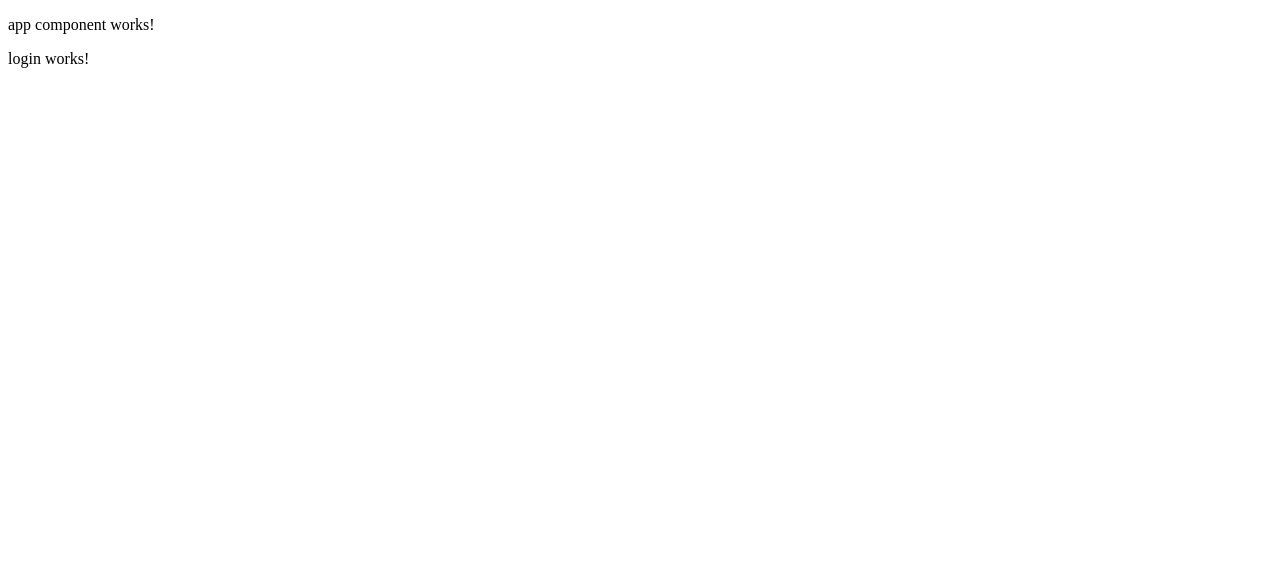
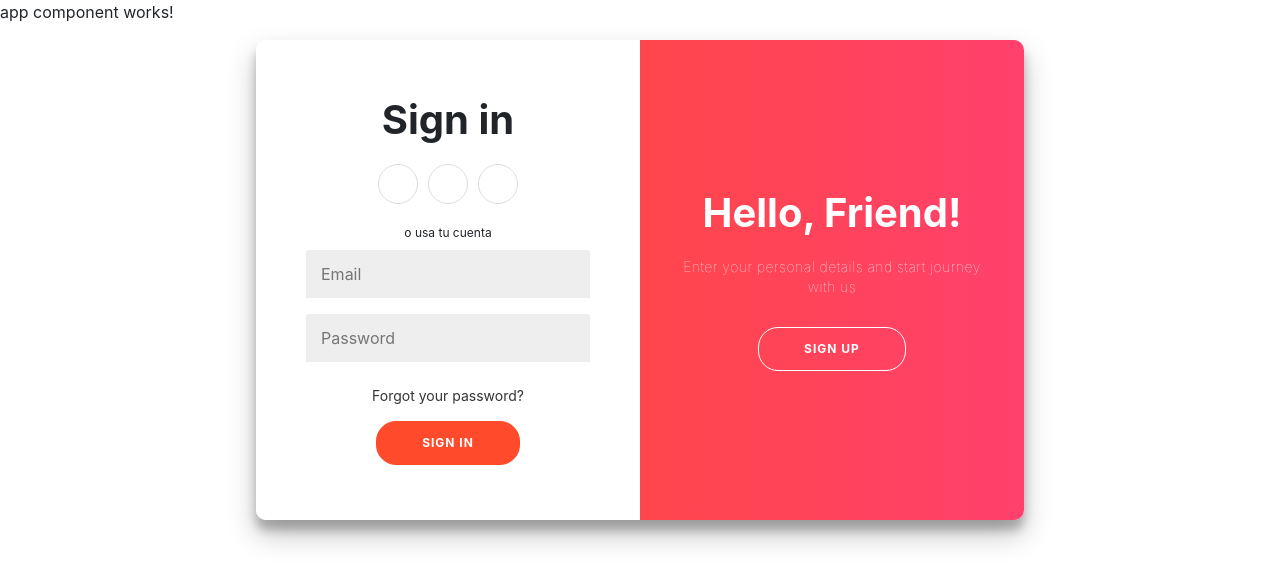
Before and after one commit to nicolasaramayo/tpsaladejuegos, an Angular app in the folder misaladejuegos/: page /Login in a window 1280 px wide. Shown: the top 584 px of the page. Built offline with nearby package versions, Linux system fonts and the light colour scheme.

Commit message:
Agrego el login. Sin el JS

```diff
--- a/misaladejuegos/src/app/login/login.component.css
+++ b/misaladejuegos/src/app/login/login.component.css
@@ -0,0 +1,252 @@
+
+@import url('https://fonts.googleapis.com/css?family=Montserrat:400,800');
+
+* {
+	box-sizing: border-box;
+}
+
+body {
+	background: #f6f5f7;
+	display: flex;
+	justify-content: center;
+	align-items: center;
+	flex-direction: column;
+	font-family: 'Montserrat', sans-serif;
+	height: 100vh;
+	margin: -20px 0 50px;
+}
+
+h1 {
+	font-weight: bold;
+	margin: 0;
+}
+
+h2 {
+	text-align: center;
+}
+
+p {
+	font-size: 14px;
+	font-weight: 100;
+	line-height: 20px;
+	letter-spacing: 0.5px;
+	margin: 20px 0 30px;
+}
+
+span {
+	font-size: 12px;
+}
+
+a {
+	color: #333;
+	font-size: 14px;
+	text-decoration: none;
+	margin: 15px 0;
+}
+
+button {
+	border-radius: 20px;
+	border: 1px solid #FF4B2B;
+	background-color: #FF4B2B;
+	color: #FFFFFF;
+	font-size: 12px;
+	font-weight: bold;
+	padding: 12px 45px;
+	letter-spacing: 1px;
+	text-transform: uppercase;
+	transition: transform 80ms ease-in;
+}
+
+button:active {
+	transform: scale(0.95);
+}
+
+button:focus {
+	outline: none;
+}
+
+button.ghost {
+	background-color: transparent;
+	border-color: #FFFFFF;
+}
+
+form {
+	background-color: #FFFFFF;
+	display: flex;
+	align-items: center;
+	justify-content: center;
+	flex-direction: column;
+	padding: 0 50px;
+	height: 100%;
+	text-align: center;
+}
+
+input {
+	background-color: #eee;
+	border: none;
+	padding: 12px 15px;
+	margin: 8px 0;
+	width: 100%;
+}
+
+.container {
+	background-color: #fff;
+	border-radius: 10px;
+  	box-shadow: 0 14px 28px rgba(0,0,0,0.25),
+			0 10px 10px rgba(0,0,0,0.22);
+	position: relative;
+	overflow: hidden;
+	width: 768px;
+	max-width: 100%;
+	min-height: 480px;
+}
+
+.form-container {
+	position: absolute;
+	top: 0;
+	height: 100%;
+	transition: all 0.6s ease-in-out;
+}
+
+.sign-in-container {
+	left: 0;
+	width: 50%;
+	z-index: 2;
+}
+
+.container.right-panel-active .sign-in-container {
+	transform: translateX(100%);
+}
+
+.sign-up-container {
+	left: 0;
+	width: 50%;
+	opacity: 0;
+	z-index: 1;
+}
+
+.container.right-panel-active .sign-up-container {
+	transform: translateX(100%);
+	opacity: 1;
+	z-index: 5;
+	animation: show 0.6s;
+}
+
+@keyframes show {
+	0%, 49.99% {
+		opacity: 0;
+		z-index: 1;
+	}
+
+	50%, 100% {
+		opacity: 1;
+		z-index: 5;
+	}
+}
+
+.overlay-container {
+	position: absolute;
+	top: 0;
+	left: 50%;
+	width: 50%;
+	height: 100%;
+	overflow: hidden;
+	transition: transform 0.6s ease-in-out;
+	z-index: 100;
+}
+
+.container.right-panel-active .overlay-container{
+	transform: translateX(-100%);
+}
+
+.overlay {
+	background: #FF416C;
+	background: -webkit-linear-gradient(to right, #FF4B2B, #FF416C);
+	background: linear-gradient(to right, #FF4B2B, #FF416C);
+	background-repeat: no-repeat;
+	background-size: cover;
+	background-position: 0 0;
+	color: #FFFFFF;
+	position: relative;
+	left: -100%;
+	height: 100%;
+	width: 200%;
+  	transform: translateX(0);
+	transition: transform 0.6s ease-in-out;
+}
+
+.container.right-panel-active .overlay {
+  	transform: translateX(50%);
+}
+
+.overlay-panel {
+	position: absolute;
+	display: flex;
+	align-items: center;
+	justify-content: center;
+	flex-direction: column;
+	padding: 0 40px;
+	text-align: center;
+	top: 0;
+	height: 100%;
+	width: 50%;
+	transform: translateX(0);
+	transition: transform 0.6s ease-in-out;
+}
+
+.overlay-left {
+	transform: translateX(-20%);
+}
+
+.container.right-panel-active .overlay-left {
+	transform: translateX(0);
+}
+
+.overlay-right {
+	right: 0;
+	transform: translateX(0);
+}
+
+.container.right-panel-active .overlay-right {
+	transform: translateX(20%);
+}
+
+.social-container {
+	margin: 20px 0;
+}
+
+.social-container a {
+	border: 1px solid #DDDDDD;
+	border-radius: 50%;
+	display: inline-flex;
+	justify-content: center;
+	align-items: center;
+	margin: 0 5px;
+	height: 40px;
+	width: 40px;
+}
+
+footer {
+    background-color: #222;
+    color: #fff;
+    font-size: 14px;
+    bottom: 0;
+    position: fixed;
+    left: 0;
+    right: 0;
+    text-align: center;
+    z-index: 999;
+}
+
+footer p {
+    margin: 10px 0;
+}
+
+footer i {
+    color: red;
+}
+
+footer a {
+    color: #3c97bf;
+    text-decoration: none;
+}
--- a/misaladejuegos/src/app/login/login.component.html
+++ b/misaladejuegos/src/app/login/login.component.html
@@ -1 +1,47 @@
-<p>login works!</p>
+<!--<h2>login</h2>-->
+<div class="container" id="container">
+	<div class="form-container sign-up-container">
+		<form action="#">
+			<h1>Create Account</h1>
+			<div class="social-container">
+				<a href="#" class="social"><i class="fab fa-facebook-f"></i></a>
+				<a href="#" class="social"><i class="fab fa-google-plus-g"></i></a>
+				<a href="#" class="social"><i class="fab fa-linkedin-in"></i></a>
+			</div>
+			<span>o usa tu email para registrarte</span>
+			<input type="text" placeholder="Name" />
+			<input type="email" placeholder="Email" />
+			<input type="password" placeholder="Password" />
+			<button>Sign Up</button>
+		</form>
+	</div>
+	<div class="form-container sign-in-container">
+		<form action="#">
+			<h1>Sign in</h1>
+			<div class="social-container">
+				<a href="#" class="social"><i class="fab fa-facebook-f"></i></a>
+				<a href="#" class="social"><i class="fab fa-google-plus-g"></i></a>
+				<a href="#" class="social"><i class="fab fa-linkedin-in"></i></a>
+			</div>
+			<span>o usa tu cuenta</span>
+			<input type="email" placeholder="Email" />
+			<input type="password" placeholder="Password" />
+			<a href="#">Forgot your password?</a>
+			<button>Sign In</button>
+		</form>
+	</div>
+	<div class="overlay-container">
+		<div class="overlay">
+			<div class="overlay-panel overlay-left">
+				<h1>Welcome Back!</h1>
+				<p>To keep connected with us please login with your personal info</p>
+				<button class="ghost" id="signIn">Sign In</button>
+			</div>
+			<div class="overlay-panel overlay-right">
+				<h1>Hello, Friend!</h1>
+				<p>Enter your personal details and start journey with us</p>
+				<button class="ghost" id="signUp">Sign Up</button>
+			</div>
+		</div>
+	</div>
+</div>
--- a/misaladejuegos/src/index.html
+++ b/misaladejuegos/src/index.html
@@ -1,13 +1,31 @@
 <!doctype html>
 <html lang="en">
+
 <head>
   <meta charset="utf-8">
   <title>Misaladejuegos</title>
   <base href="/">
   <meta name="viewport" content="width=device-width, initial-scale=1">
   <link rel="icon" type="image/x-icon" href="favicon.ico">
+
+  <!-- cnd bootstrap -->
+  <link rel="stylesheet" href="https://cdn.jsdelivr.net/npm/bootstrap@4.0.0/dist/css/bootstrap.min.css"
+    integrity="sha384-Gn5384xqQ1aoWXA+058RXPxPg6fy4IWvTNh0E263XmFcJlSAwiGgFAW/dAiS6JXm" crossorigin="anonymous">
+
+  <!-- js cnd bootstrap -->
+  <script src="https://code.jquery.com/jquery-3.2.1.slim.min.js"
+    integrity="sha384-KJ3o2DKtIkvYIK3UENzmM7KCkRr/rE9/Qpg6aAZGJwFDMVNA/GpGFF93hXpG5KkN"
+    crossorigin="anonymous"></script>
+  <script src="https://cdn.jsdelivr.net/npm/popper.js@1.12.9/dist/umd/popper.min.js"
+    integrity="sha384-ApNbgh9B+Y1QKtv3Rn7W3mgPxhU9K/ScQsAP7hUibX39j7fakFPskvXusvfa0b4Q"
+    crossorigin="anonymous"></script>
+  <script src="https://cdn.jsdelivr.net/npm/bootstrap@4.0.0/dist/js/bootstrap.min.js"
+    integrity="sha384-JZR6Spejh4U02d8jOt6vLEHfe/JQGiRRSQQxSfFWpi1MquVdAyjUar5+76PVCmYl"
+    crossorigin="anonymous"></script>
 </head>
+
 <body>
   <app-root></app-root>
 </body>
+
 </html>
```
